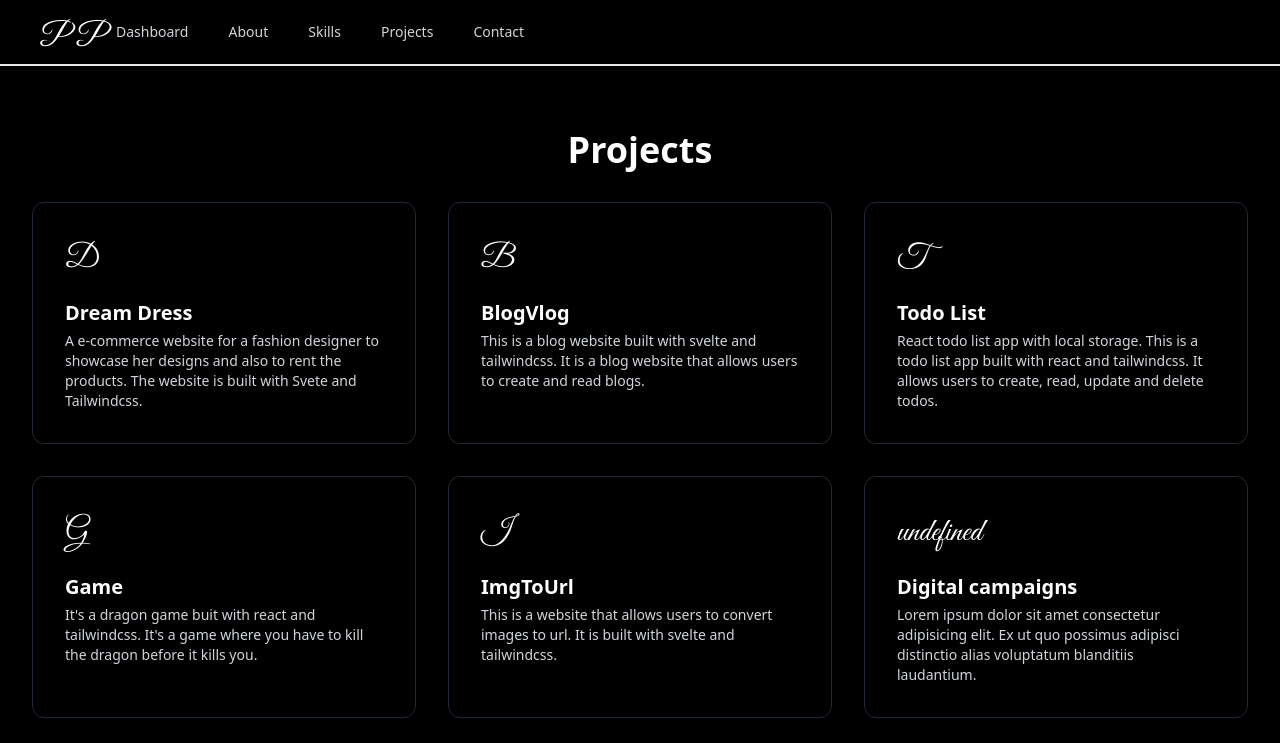
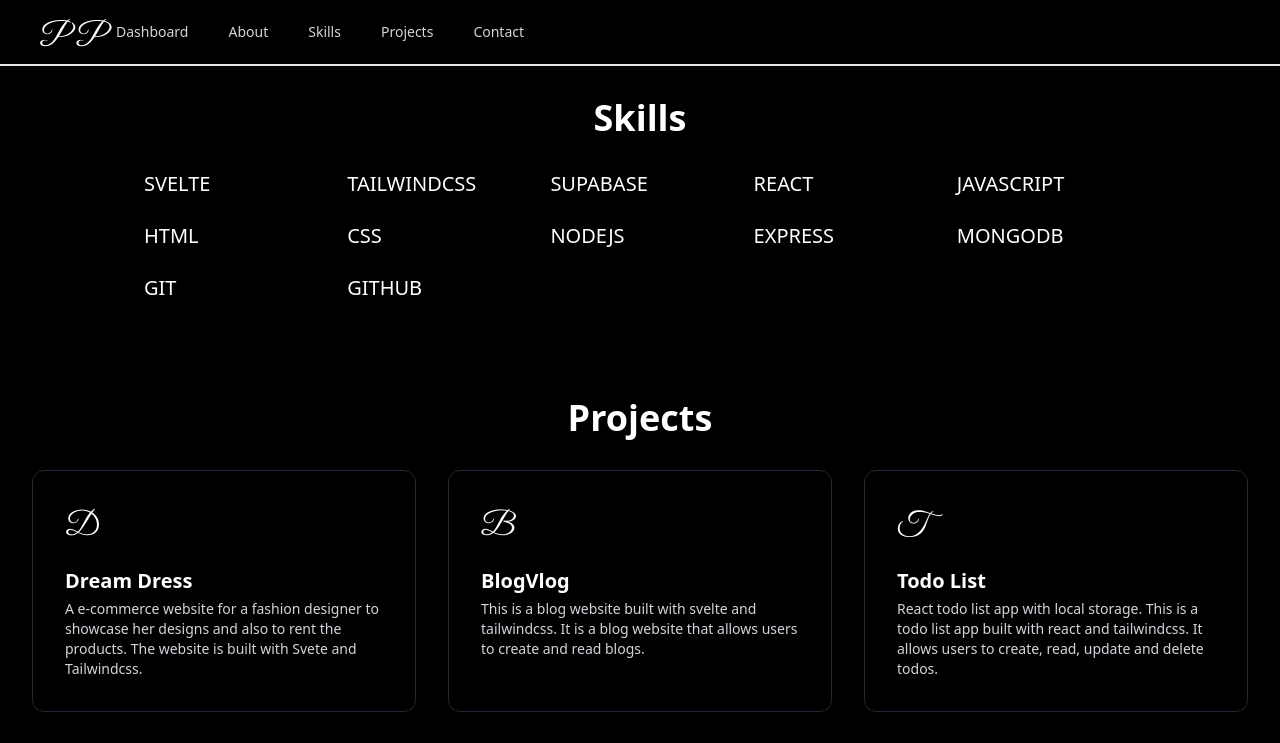
Before and after one commit to PriyaPal001/Portfolio, a SvelteKit app: page / in a window 1280 px wide. Shown: the top 743 px of the page. Built offline with nearby package versions, Linux system fonts and the light colour scheme.

Commit message:
skills section added

```diff
--- /dev/null
+++ b/src/lib/components/skills.svelte
@@ -0,0 +1,63 @@
+<script>
+	let poppy = [
+		{
+			skills: 'SVELTE'
+		},
+        {
+            skills: 'TAILWINDCSS'
+        },
+        {
+            skills:'SUPABASE'
+        },
+        {
+            skills: 'REACT'
+        },
+        {
+            skills: 'JAVASCRIPT'
+        },
+        {
+            skills: 'HTML'
+        },
+        {
+            skills: 'CSS'
+        },
+        {
+            skills: 'NODEJS'
+        },
+        {
+            skills: 'EXPRESS'
+        },
+        {
+            skills: 'MONGODB'
+        },
+        {
+            skills: 'GIT'
+        },
+        {
+            skills: 'GITHUB'
+        },
+
+
+	];
+</script>
+
+<section class="bg-black text-white">
+	<div class="mx-auto max-w-screen-lg px-2 py-8 sm:px-4 sm:py-8 lg:px-4 lg:py-8">
+		<!-- <span class="flex items-center">
+            <span class="pr-2 text-3xl font-bold">Lorem, ipsum dolor</span>
+            <span class="h-px flex-1 bg-white"></span>
+          </span> -->
+
+          <div class="mx-auto max-w-lg text-center">
+            <h2 class="text-3xl font-bold sm:text-4xl">Skills</h2>
+          </div>
+
+		<div class="mt-8 grid grid-cols-1 gap-6 md:grid-cols-2 lg:grid-cols-5">
+			{#each poppy as i}
+				<a href="#">
+					<h2 class="mt-0 text-xl font-normal hover:text-white hover:underline hover:underline-offset-8 text-white">{i.skills}</h2>
+				</a>
+			{/each}
+		</div>
+	</div>
+</section>
--- a/src/routes/+page.svelte
+++ b/src/routes/+page.svelte
@@ -1,6 +1,7 @@
 <script>
-	import iconn from '$lib/images/p1.png';
+	import Skills from '$lib/components/skills.svelte';
     import Prosec from '$lib/components/projects.svelte';
+
 	let navs = [
 		{
 			name: 'Dashboard',
@@ -137,6 +138,7 @@
         </ul> -->
     </nav>
     <main>
+        <Skills/>
         <Prosec/>
     </main>
     <footer>
```
